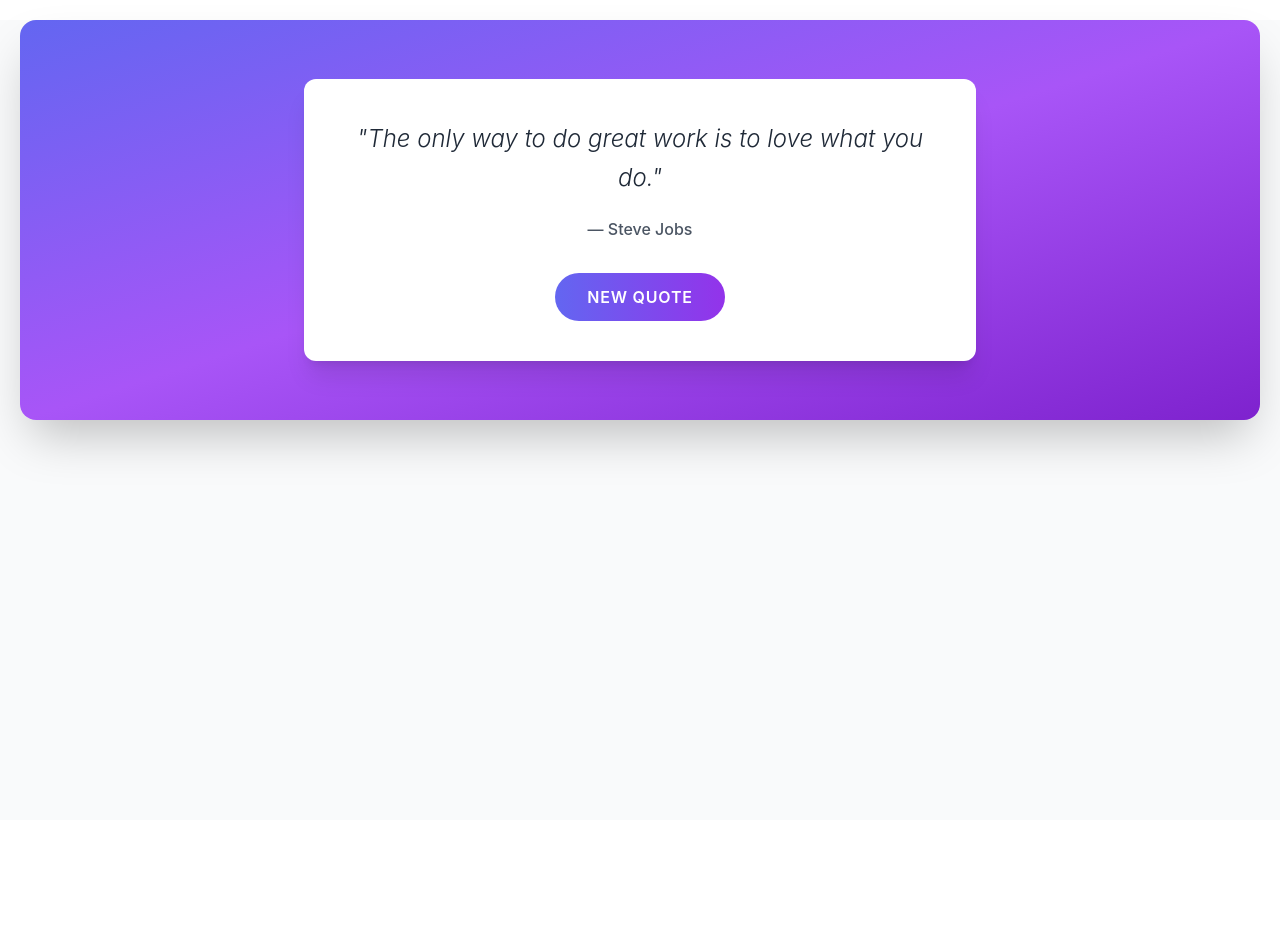
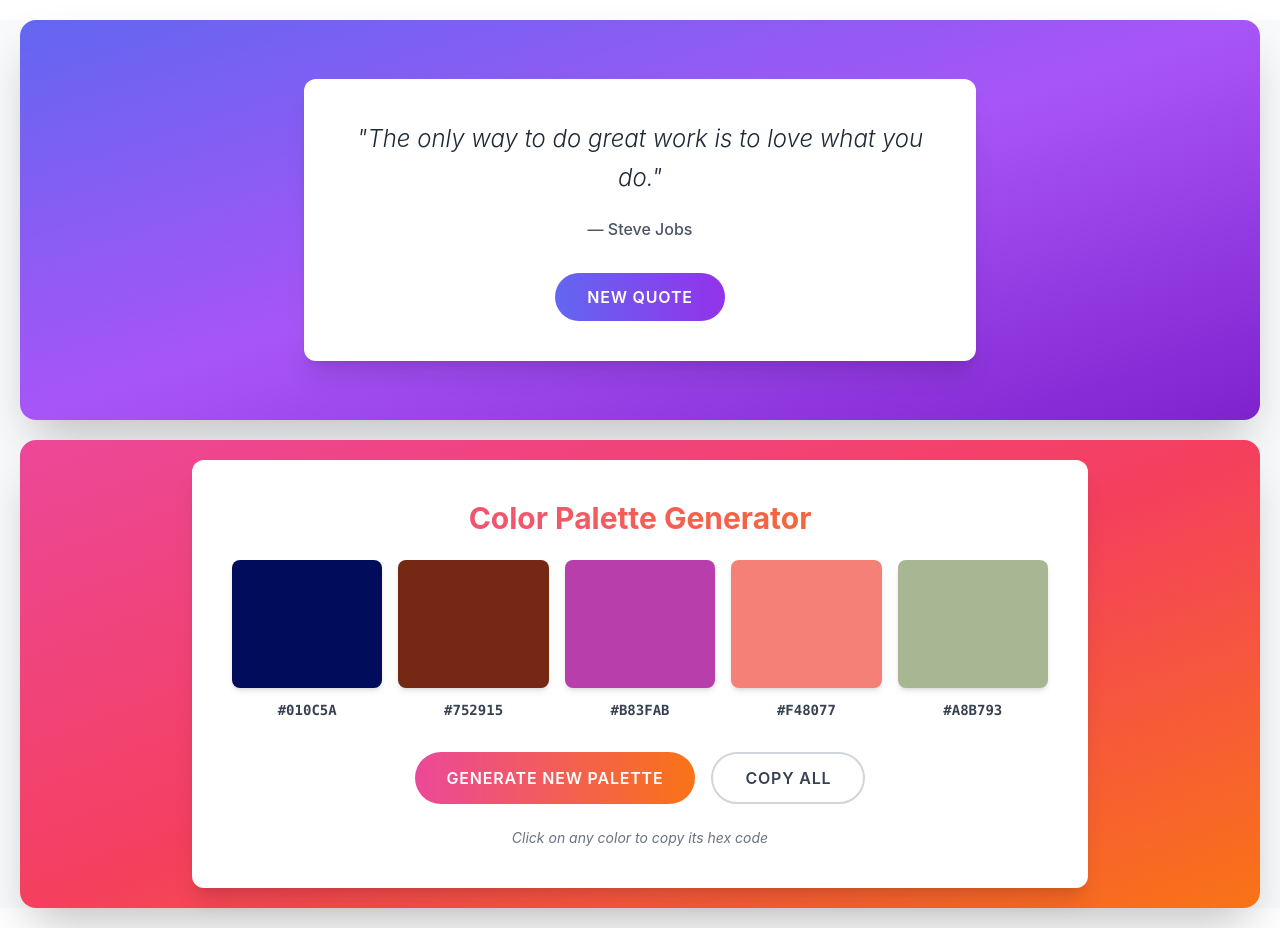
Before and after one commit to junaid-ash4275/dummy, a React (Create React App) app: page / in a window 1280 px wide. Before the commit the page ends 820 px from the top, so only its background shows below. Built offline with nearby package versions, Linux system fonts and the light colour scheme.

Commit message:
feat: add ColorPalette component to main App view

```diff
--- a/src/App.js
+++ b/src/App.js
@@ -1,9 +1,11 @@
 import QuoteGenerator from './components/QuoteGenerator';
+import ColorPalette from './components/ColorPalette';
 
 function App() {
   return (
     <div className="min-h-screen bg-gray-50">
       <QuoteGenerator />
+      <ColorPalette />
     </div>
   );
 }
--- /dev/null
+++ b/src/components/ColorPalette.js
@@ -0,0 +1,101 @@
+import React, { useState, useEffect } from 'react';
+
+const ColorPalette = () => {
+  const [colors, setColors] = useState([]);
+  const [copiedIndex, setCopiedIndex] = useState(null);
+  const [isGenerating, setIsGenerating] = useState(false);
+
+  // Generate random hex color
+  const generateRandomColor = () => {
+    const letters = '0123456789ABCDEF';
+    let color = '#';
+    for (let i = 0; i < 6; i++) {
+      color += letters[Math.floor(Math.random() * 16)];
+    }
+    return color;
+  };
+
+  // Generate a palette of 5 colors
+  const generatePalette = () => {
+    setIsGenerating(true);
+    setTimeout(() => {
+      const newPalette = Array.from({ length: 5 }, () => generateRandomColor());
+      setColors(newPalette);
+      setIsGenerating(false);
+    }, 200);
+  };
+
+  // Copy color to clipboard
+  const copyToClipboard = (color, index) => {
+    navigator.clipboard.writeText(color).then(() => {
+      setCopiedIndex(index);
+      setTimeout(() => setCopiedIndex(null), 2000);
+    });
+  };
+
+  // Generate initial palette on mount
+  useEffect(() => {
+    generatePalette();
+  }, []);
+
+  return (
+    <div className="flex justify-center items-center min-h-[400px] p-5 bg-gradient-to-br from-pink-500 via-rose-500 to-orange-500 rounded-2xl m-5 shadow-2xl">
+      <div className="bg-white p-10 rounded-xl max-w-4xl w-full text-center shadow-xl">
+        <h2 className="text-3xl font-bold text-gray-800 mb-6 bg-gradient-to-r from-pink-500 to-orange-500 bg-clip-text text-transparent">
+          Color Palette Generator
+        </h2>
+
+        <div className={`grid grid-cols-5 gap-4 mb-8 transition-opacity duration-200 ${isGenerating ? 'opacity-50' : 'opacity-100'}`}>
+          {colors.map((color, index) => (
+            <div
+              key={index}
+              className="flex flex-col items-center group cursor-pointer transform transition-all duration-300 hover:scale-105"
+              onClick={() => copyToClipboard(color, index)}
+            >
+              <div
+                className="w-full h-32 rounded-lg shadow-md group-hover:shadow-xl transition-shadow duration-300"
+                style={{ backgroundColor: color }}
+              ></div>
+              <div className="mt-3 relative">
+                <p className="text-sm font-mono font-semibold text-gray-700 group-hover:text-gray-900">
+                  {color}
+                </p>
+                {copiedIndex === index && (
+                  <span className="absolute -top-8 left-1/2 transform -translate-x-1/2 bg-gray-800 text-white text-xs py-1 px-2 rounded whitespace-nowrap">
+                    Copied!
+                  </span>
+                )}
+              </div>
+            </div>
+          ))}
+        </div>
+
+        <div className="flex gap-4 justify-center">
+          <button
+            className="bg-gradient-to-r from-pink-500 to-orange-500 text-white border-none py-3 px-8 text-base font-semibold rounded-full cursor-pointer transition-all duration-300 uppercase tracking-wider hover:transform hover:-translate-y-0.5 hover:shadow-lg hover:shadow-pink-400/50 active:transform-none disabled:opacity-70 disabled:cursor-not-allowed disabled:transform-none"
+            onClick={generatePalette}
+            disabled={isGenerating}
+          >
+            {isGenerating ? 'Generating...' : 'Generate New Palette'}
+          </button>
+
+          <button
+            className="bg-white text-gray-700 border-2 border-gray-300 py-3 px-8 text-base font-semibold rounded-full cursor-pointer transition-all duration-300 uppercase tracking-wider hover:border-gray-400 hover:bg-gray-50 hover:transform hover:-translate-y-0.5 hover:shadow-lg active:transform-none"
+            onClick={() => {
+              const paletteString = colors.join(', ');
+              navigator.clipboard.writeText(paletteString);
+            }}
+          >
+            Copy All
+          </button>
+        </div>
+
+        <p className="text-sm text-gray-500 mt-6 italic">
+          Click on any color to copy its hex code
+        </p>
+      </div>
+    </div>
+  );
+};
+
+export default ColorPalette;
```
